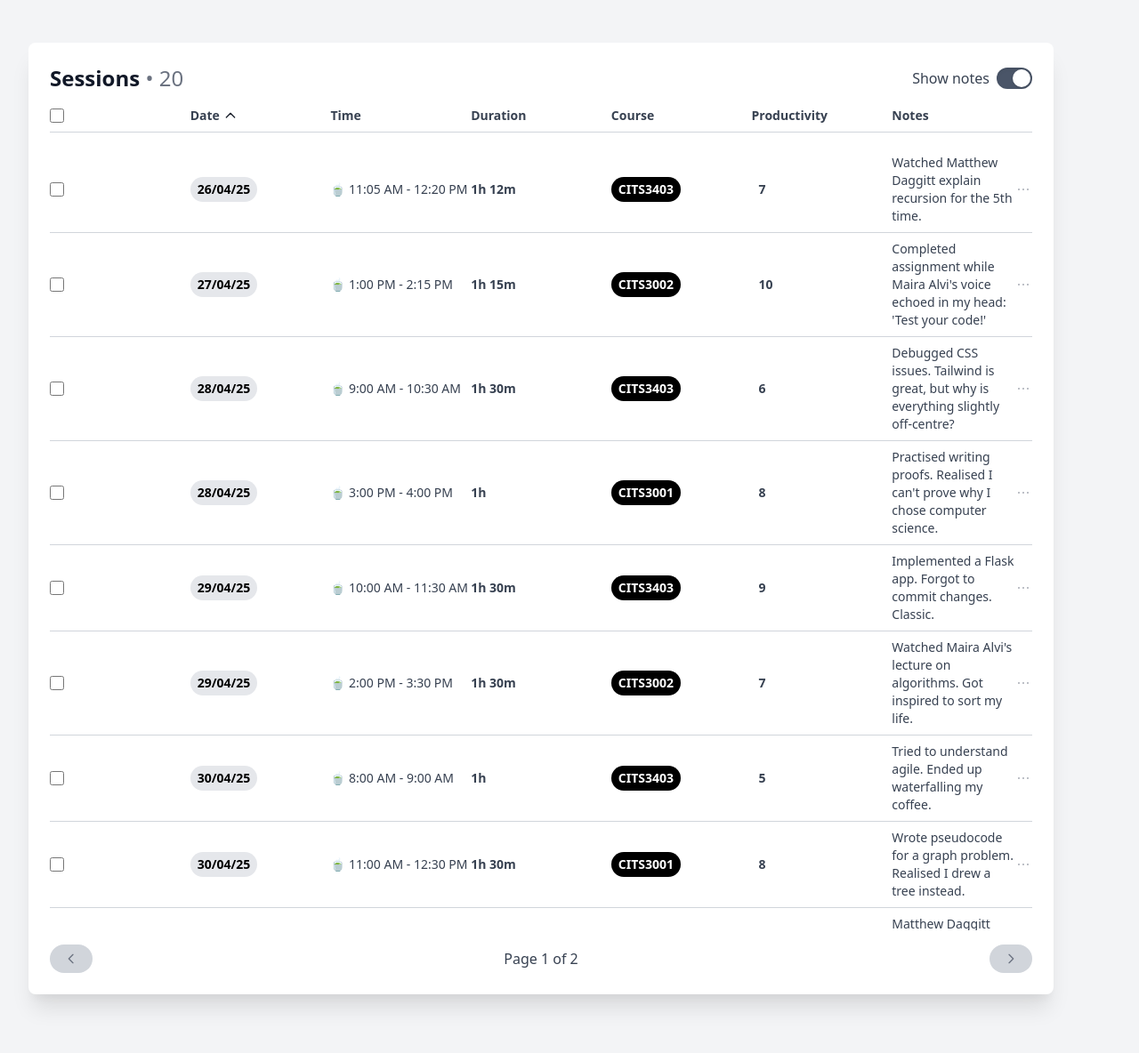
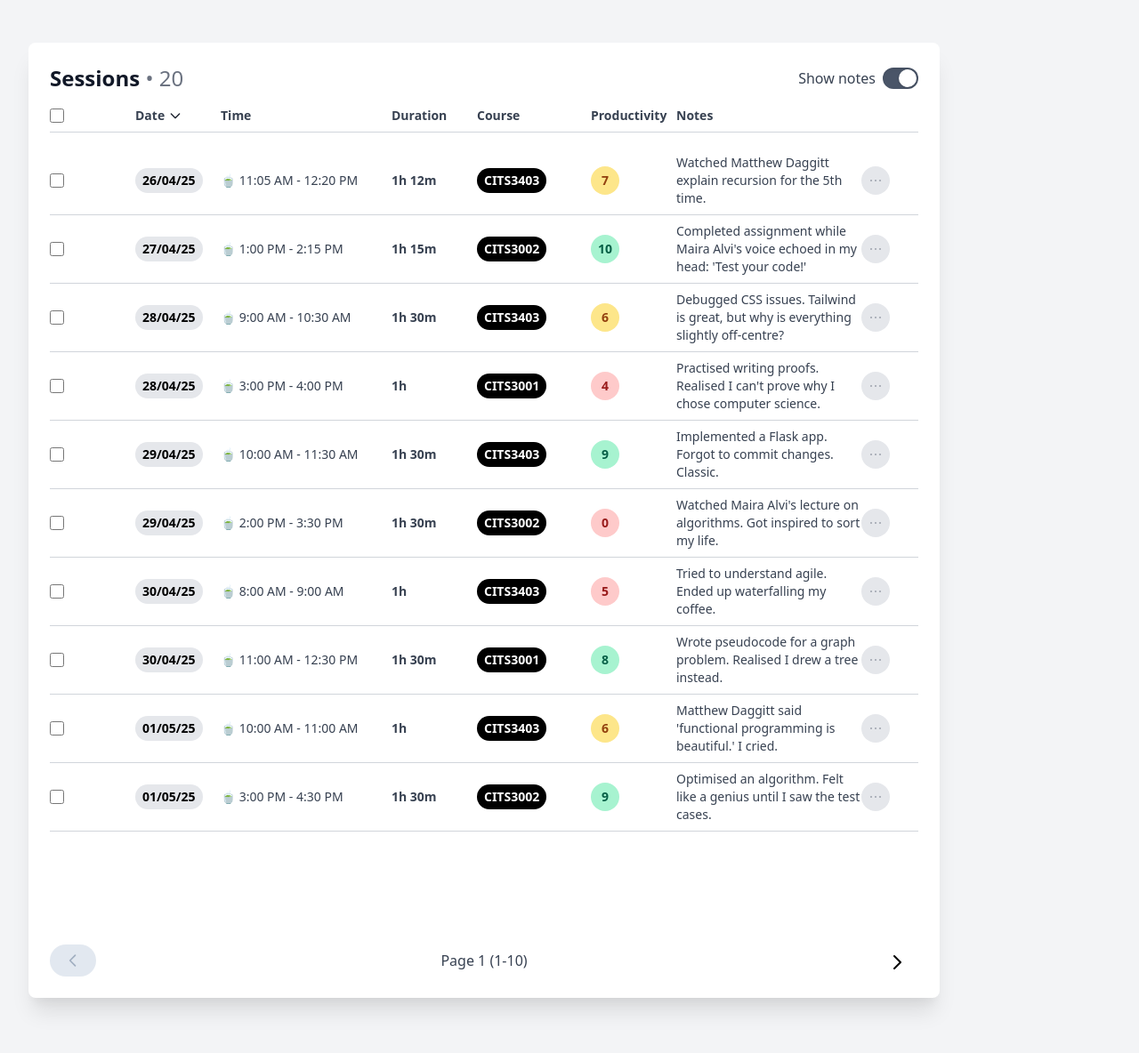
Before and after one commit to jiabaoliu-015/C16, a Flask app: page /test_sessions in a window 1280 px wide. Shown: the top 1184 px of the page at 89% size. Run offline with Flask 2, Linux system fonts and the light colour scheme.

Commit message:
Fixed the formatting of the session view div for optimised screen div use

```diff
--- a/app/sessions_data.py
+++ b/app/sessions_data.py
@@ -31,7 +31,7 @@ sessions = [
         "time": "3:00 PM - 4:00 PM",
         "duration": "1h",
         "course": "CITS3001",
-        "productivity": 8,
+        "productivity": 4,
         "notes": "Practised writing proofs. Realised I can't prove why I chose computer science.",
         "break_minutes": 5
     },
@@ -49,7 +49,7 @@ sessions = [
         "time": "2:00 PM - 3:30 PM",
         "duration": "1h 30m",
         "course": "CITS3002",
-        "productivity": 7,
+        "productivity": 0,
         "notes": "Watched Maira Alvi's lecture on algorithms. Got inspired to sort my life.",
         "break_minutes": 15
     },
--- a/app/static/js/fetch_sessions.js
+++ b/app/static/js/fetch_sessions.js
@@ -4,8 +4,9 @@ document.addEventListener("DOMContentLoaded", () => {
     const dateToggle = document.getElementById("date-toggle");
     const showNotesToggle = document.getElementById("show-notes");
     const selectAllCheckbox = document.getElementById("select-all");
-    let sessions = [];
     let sortOrder = "desc";
+    let currentPage = 1;
+    const sessionsPerPage = 10;
 
     // Fetch sessions from the server
     async function fetchSessions() {
@@ -14,10 +15,10 @@ document.addEventListener("DOMContentLoaded", () => {
             if (!response.ok) {
                 throw new Error(`HTTP error! status: ${response.status}`);
             }
-            sessions = await response.json();
+            const data = await response.json();
+            sessions = Array.isArray(data) ? data : []; // Ensure sessions is an array
             sessionCount.textContent = `• ${sessions.length}`; // Update session count
-            renderSessions();
-            applyProductivityColors();
+            sortSessionsByDate(); // Sort sessions before rendering
         } catch (error) {
             console.error("Failed to fetch sessions:", error);
             sessionList.innerHTML = `
@@ -27,9 +28,15 @@ document.addEventListener("DOMContentLoaded", () => {
         }
     }
 
-    // Render sessions in the DOM
+    let sessions = []; // Initialize sessions as an empty array
+
+    // Render sessions in the DOM with pagination
     function renderSessions() {
-        if (sessions.length === 0) {
+        const startIndex = (currentPage - 1) * sessionsPerPage;
+        const endIndex = startIndex + sessionsPerPage;
+        const paginatedSessions = sessions.slice(startIndex, endIndex);
+
+        if (!paginatedSessions || paginatedSessions.length === 0) {
             sessionList.innerHTML = `
                 <div class="text-gray-500 font-medium text-center py-4">
                     No sessions available.
@@ -37,80 +44,154 @@ document.addEventListener("DOMContentLoaded", () => {
             return;
         }
 
-        sessionList.innerHTML = sessions
-            .map(session => `
-                <div class="grid grid-cols-6 md:grid-cols-7 items-center text-gray-700 text-sm py-2 border-b border-gray-300 notes-row">
-                    <div class="flex items-center">
+        sessionList.innerHTML = paginatedSessions
+            .map(session => {
+                const productivityClass = getProductivityClass(session.productivity || 0); // Fallback for missing productivity
+                return `
+                    <div class="flex items-center text-gray-700 text-sm py-2 border-b border-gray-300 notes-row hover:bg-blue-100">
+                        <div class="flex items-center w-24">
                             <input type="checkbox" class="entry-checkbox form-checkbox h-4 w-4 text-blue-600">
                         </div>
-                    <div class="flex items-center">
-                        <span class="bg-gray-200 text-black font-bold rounded-full px-2 py-1">${session.date}</span>
+                        <div class="flex items-center w-24">
+                            <span class="bg-gray-200 text-black font-bold rounded-full px-2 py-1">${session.date || "N/A"}</span>
                         </div>
-                    <div class="flex items-center">
+                        <div class="flex items-center w-48">
                             <span class="relative group">
-                            🍵 ${session.time}
+                                🍵 ${session.time || "N/A"}
                                 <span class="absolute left-1/2 transform -translate-x-1/2 -translate-y-full bg-black text-white text-xs rounded px-2 py-1 opacity-0 group-hover:opacity-100 transition-opacity whitespace-nowrap">
                                     Break: ${session.break_minutes || 0}m
                                 </span>
                             </span>
                         </div>
-                    <div class="flex items-center font-bold">
-                        <span>${session.duration}</span>
+                        <div class="flex items-center font-bold w-24">
+                            <span>${session.duration || "N/A"}</span>
                         </div>
-                    <div class="flex items-center">
-                        <span class="bg-black text-white font-bold rounded-full px-2 py-1">${session.course}</span>
+                        <div class="flex items-center w-32">
+                            <span class="bg-black text-white font-bold rounded-full px-2 py-1">${session.course || "N/A"}</span>
                         </div>
-                    <div class="flex items-center">
-                        <span class="font-bold rounded-full px-2 py-1" data-productivity="${session.productivity}">
-                            ${session.productivity}
+                        <div class="flex items-center w-20">
+                            <span class="w-8 h-8 flex items-center justify-center rounded-full font-bold ${productivityClass}">
+                                ${session.productivity || 0}
                             </span>
                         </div>
-                    <div class="flex items-center justify-between notes-column col-span-2 md:col-span-1">
+                        ${showNotesToggle.checked ? `
+                        <div class="flex items-center justify-between notes-column w-64 pl-4">
                             <span>${session.notes || "No notes available"}</span>
-                        <button class="text-gray-500">
+                            <button class="relative text-gray-500 hover:text-gray-700">
+                                <div class="w-8 h-8 flex items-center justify-center bg-gray-200 rounded-full hover:bg-gray-300 transition-all">
                                     <svg xmlns="http://www.w3.org/2000/svg" class="h-5 w-5" fill="none" viewBox="0 0 24 24" stroke="currentColor">
                                         <path stroke-linecap="round" stroke-linejoin="round" stroke-width="2" d="M6 12h.01M12 12h.01M18 12h.01" />
                                     </svg>
+                                </div>
+                                <span class="absolute left-1/2 transform -translate-x-1/2 -translate-y-full bg-black text-white text-xs rounded px-2 py-1 opacity-0 hover:opacity-100 transition-opacity whitespace-nowrap">
+                                    Edit session
+                                </span>
                             </button>
+                        </div>` : ""}
                     </div>
-                </div>
-            `)
+                `;
+            })
             .join("");
+
+        updatePaginationInfo();
     }
 
-    // Apply productivity colors
-    function applyProductivityColors() {
-        const productivityElements = document.querySelectorAll(".productivity-color");
-        productivityElements.forEach(el => {
-            const productivity = parseInt(el.dataset.productivity, 10);
-            if (productivity <= 3) {
-                el.classList.add("bg-red-500", "text-white");
-            } else if (productivity <= 6) {
-                el.classList.add("bg-yellow-500", "text-black");
+    // Update pagination info and button states
+    function updatePaginationInfo() {
+        const totalPages = Math.ceil(sessions.length / sessionsPerPage);
+        const pageInfo = document.getElementById("page-info");
+        const prevPageButton = document.getElementById("prev-page");
+        const nextPageButton = document.getElementById("next-page");
+
+        const startRange = (currentPage - 1) * sessionsPerPage + 1;
+        const endRange = Math.min(currentPage * sessionsPerPage, sessions.length);
+
+        pageInfo.textContent = `Page ${currentPage} (${startRange}-${endRange})`;
+
+        // Update previous button state
+        if (currentPage === 1) {
+            prevPageButton.classList.add("cursor-not-allowed", "bg-gray-300", "text-gray-500");
+            prevPageButton.disabled = true;
         } else {
-                el.classList.add("bg-green-500", "text-white");
-            }
-        });
+            prevPageButton.classList.remove("cursor-not-allowed", "bg-gray-300", "text-gray-500");
+            prevPageButton.disabled = false;
         }
 
-    // Sort sessions by date
+        // Update next button state
+        if (currentPage === totalPages) {
+            nextPageButton.classList.add("cursor-not-allowed", "bg-gray-300", "text-gray-500");
+            nextPageButton.disabled = true;
+        } else {
+            nextPageButton.classList.remove("cursor-not-allowed", "bg-gray-300", "text-gray-500");
+            nextPageButton.disabled = false;
+        }
+    }
+
+    // Handle page navigation
+    function goToPage(page) {
+        const totalPages = Math.ceil(sessions.length / sessionsPerPage);
+        if (page < 1 || page > totalPages) return;
+
+        currentPage = page;
+        renderSessions();
+    }
+
+    // Helper function to determine the class for productivity rating
+    function getProductivityClass(productivity) {
+        if (productivity >= 0 && productivity <= 5) {
+            return "bg-red-200 text-red-800";
+        } else if (productivity >= 6 && productivity <= 7) {
+            return "bg-yellow-200 text-yellow-800";
+        } else if (productivity >= 8 && productivity <= 10) {
+            return "bg-green-200 text-green-800";
+        }
+        return "bg-gray-200 text-gray-800"; // Default fallback for invalid values
+    }
+
+    // Sort sessions by date and then by start time
     function sortSessionsByDate() {
         sessions.sort((a, b) => {
-            const dateA = new Date(a.date);
-            const dateB = new Date(b.date);
+            // Validate and parse dates
+            const dateA = a.date ? new Date(a.date.split("/").reverse().join("-")) : null;
+            const dateB = b.date ? new Date(b.date.split("/").reverse().join("-")) : null;
+
+            if (dateA && dateB) {
+                if (dateA - dateB !== 0) {
                     return sortOrder === "asc" ? dateA - dateB : dateB - dateA;
+                }
+            } else if (dateA) {
+                return sortOrder === "asc" ? -1 : 1;
+            } else if (dateB) {
+                return sortOrder === "asc" ? 1 : -1;
+            }
+
+            // Validate and parse start times
+            const timeA = a.time ? new Date(`1970-01-01T${a.time.split(" - ")[0]}`) : null;
+            const timeB = b.time ? new Date(`1970-01-01T${b.time.split(" - ")[0]}`) : null;
+
+            if (timeA && timeB) {
+                return sortOrder === "asc" ? timeA - timeB : timeB - timeA;
+            } else if (timeA) {
+                return sortOrder === "asc" ? -1 : 1;
+            } else if (timeB) {
+                return sortOrder === "asc" ? 1 : -1;
+            }
+
+            return 0; // Fallback if both date and time are invalid or equal
         });
+
+        // Toggle sortOrder and update button attribute
         sortOrder = sortOrder === "asc" ? "desc" : "asc";
+        const dateToggle = document.getElementById("date-toggle");
+        dateToggle.setAttribute("data-sort", sortOrder);
+
+        // Re-render sessions
         renderSessions();
-        applyProductivityColors();
     }
 
     // Toggle notes visibility
     function toggleNotesVisibility() {
-        const notesRows = document.querySelectorAll(".notes-row .notes-column");
-        notesRows.forEach(row => {
-            row.classList.toggle("hidden", !showNotesToggle.checked);
-        });
+        renderSessions(); // Re-render sessions to dynamically include or exclude the notes column
     }
 
     // Select all checkboxes
@@ -125,6 +206,8 @@ document.addEventListener("DOMContentLoaded", () => {
     dateToggle.addEventListener("click", sortSessionsByDate);
     showNotesToggle.addEventListener("change", toggleNotesVisibility);
     selectAllCheckbox.addEventListener("change", toggleSelectAll);
+    document.getElementById("prev-page").addEventListener("click", () => goToPage(currentPage - 1));
+    document.getElementById("next-page").addEventListener("click", () => goToPage(currentPage + 1));
 
     // Fetch and render sessions on page load
     fetchSessions();
--- a/app/static/js/productivity_color.js
+++ /dev/null
@@ -1,21 +0,0 @@
-document.addEventListener("DOMContentLoaded", () => {
-    const productivityElements = document.querySelectorAll("[data-productivity]");
-
-    productivityElements.forEach(element => {
-        const score = parseInt(element.getAttribute("data-productivity"), 10);
-
-        // Ensure consistent circular badge styles
-        element.classList.add("w-8", "h-8", "flex", "items-center", "justify-center", "rounded-full", "font-bold");
-
-        // Apply color based on productivity score
-        if (score >= 0 && score <= 3) {
-            element.classList.add("bg-red-200", "text-red-800");
-        } else if (score >= 4 && score <= 5) {
-            element.classList.add("bg-orange-200", "text-orange-800");
-        } else if (score >= 6 && score <= 7) {
-            element.classList.add("bg-yellow-200", "text-yellow-800");
-        } else if (score >= 8 && score <= 10) {
-            element.classList.add("bg-green-200", "text-green-800");
-        }
-    });
-});
--- a/app/static/js/select_all_toggle.js
+++ /dev/null
@@ -1,10 +0,0 @@
-document.addEventListener("DOMContentLoaded", () => {
-    const selectAllCheckbox = document.getElementById("select-all");
-    const entryCheckboxes = document.querySelectorAll(".entry-checkbox");
-
-    selectAllCheckbox.addEventListener("change", () => {
-        entryCheckboxes.forEach(checkbox => {
-            checkbox.checked = selectAllCheckbox.checked;
-        });
-    });
-});
--- a/app/static/js/show_notes_toggle.js
+++ /dev/null
@@ -1,23 +0,0 @@
-document.addEventListener("DOMContentLoaded", () => {
-    const toggle = document.getElementById("show-notes");
-    const toggleBg = document.getElementById("toggle-bg");
-    const toggleKnob = document.getElementById("toggle-knob");
-    const notesRows = document.querySelectorAll(".notes-row");
-
-    const updateToggle = () => {
-        if (toggle.checked) {
-            toggleBg.classList.add("toggle-active");
-            toggleKnob.style.transform = "translateX(16px)";
-            notesRows.forEach(row => row.classList.remove("hidden"));
-        } else {
-            toggleBg.classList.remove("toggle-active");
-            toggleKnob.style.transform = "translateX(0)";
-            notesRows.forEach(row => row.classList.add("hidden"));
-        }
-    };
-
-    toggle.addEventListener("change", updateToggle);
-
-    // Initialize default state
-    updateToggle();
-});
--- a/app/static/js/sort_sessions.js
+++ /dev/null
@@ -1,35 +0,0 @@
-document.addEventListener("DOMContentLoaded", () => {
-    sortSessionsByDate(); // Sort sessions by default on page load
-});
-
-function sortSessionsByDate() {
-    const toggleButton = document.getElementById("date-toggle");
-    const sortOrder = toggleButton.getAttribute("data-sort");
-    const sessionsContainer = document.querySelectorAll(".notes-row");
-
-    // Convert NodeList to an array for sorting
-    const sessionsArray = Array.from(sessionsContainer);
-
-    // Sort sessions based on date and time
-    sessionsArray.sort((a, b) => {
-        const dateA = new Date(a.querySelector(".bg-gray-200").textContent.trim());
-        const dateB = new Date(b.querySelector(".bg-gray-200").textContent.trim());
-        const timeA = a.querySelector(".notes-row span:nth-child(2)").textContent.trim();
-        const timeB = b.querySelector(".notes-row span:nth-child(2)").textContent.trim();
-
-        if (sortOrder === "desc") {
-            return dateB - dateA || timeA.localeCompare(timeB);
-        } else {
-            return dateA - dateB || timeB.localeCompare(timeA);
-        }
-    });
-
-    // Update the DOM with sorted sessions
-    const parentContainer = document.querySelector(".max-w-6xl");
-    sessionsArray.forEach(session => parentContainer.appendChild(session));
-
-    // Toggle sort order and arrow direction
-    toggleButton.setAttribute("data-sort", sortOrder === "desc" ? "asc" : "desc");
-    const arrowPath = toggleButton.querySelector("path");
-    arrowPath.setAttribute("d", sortOrder === "desc" ? "M5 15l7-7 7 7" : "M19 9l-7 7-7-7");
-}
--- a/app/templates/test_sessions.html
+++ b/app/templates/test_sessions.html
@@ -5,10 +5,6 @@
     <meta name="viewport" content="width=device-width, initial-scale=1.0">
     <title>Test Sessions</title>
     <link rel="stylesheet" href="https://cdn.jsdelivr.net/npm/tailwindcss@2.2.19/dist/tailwind.min.css">
-    <script src="/static/js/show_notes_toggle.js" defer></script>
-    <script src="/static/js/select_all_toggle.js" defer></script>
-    <script src="/static/js/productivity_color.js" defer></script>
-    <script src="/static/js/sort_sessions.js" defer></script>
     <script src="/static/js/fetch_sessions.js" defer></script>
     <style>
         /* Add styles for the toggle when active */
@@ -18,6 +14,7 @@
         /* Add styles for scrollable session list */
         #session-list {
             max-height: 60vh;
+            min-height: 60vh; /* Ensure constant height */
             overflow-y: auto;
         }
         /* Highlight active sort button */
@@ -25,10 +22,15 @@
             color: #1a202c; /* Darker gray */
             font-weight: bold;
         }
+        button:disabled {
+            background-color: #e2e8f0; /* Light grey */
+            color: #a0aec0; /* Lighter text grey */
+            cursor: not-allowed;
+        }
     </style>
 </head>
 <body class="bg-gray-100 min-h-screen py-12 px-4 md:px-8">
-    <div class="max-w-6xl bg-white rounded-lg shadow-xl p-6 mb-16"> <!-- Increased bottom margin -->
+    <div class="max-w-5xl bg-white rounded-lg shadow-xl p-6 mb-16"> <!-- Increased bottom margin -->
         <!-- Header -->
         <div class="flex justify-between items-center mb-4">
             <h2 class="text-2xl font-bold text-gray-900">
@@ -45,11 +47,11 @@
         </div>
 
         <!-- Table Header -->
-        <div class="grid grid-cols-6 md:grid-cols-7 items-center text-gray-700 font-bold text-sm border-b border-gray-300 pb-2">
-            <div class="flex items-center">
+        <div class="flex items-center text-gray-700 font-bold text-sm border-b border-gray-300 pb-2">
+            <div class="flex items-center w-24">
                 <input type="checkbox" id="select-all" class="form-checkbox h-4 w-4 text-blue-600">
             </div>
-            <div class="flex items-center space-x-1">
+            <div class="flex items-center w-24 space-x-1">
                 <span class="font-extrabold">Date</span>
                 <button class="text-gray-500 sort-active" id="date-toggle" data-sort="desc" aria-label="Sort by date">
                     <svg xmlns="http://www.w3.org/2000/svg" class="h-4 w-4" fill="none" viewBox="0 0 24 24" stroke="currentColor">
@@ -57,11 +59,21 @@
                     </svg>
                 </button>
             </div>
-            <span>Time</span>
-            <span>Duration</span>
-            <span>Course</span>
-            <span>Productivity</span>
-            <span class="notes-column col-span-2 md:col-span-1">Notes</span>
+            <div class="flex items-center w-48">
+                <span>Time</span>
+            </div>
+            <div class="flex items-center w-24">
+                <span>Duration</span>
+            </div>
+            <div class="flex items-center w-32">
+                <span>Course</span>
+            </div>
+            <div class="flex items-center w-24">
+                <span>Productivity</span>
+            </div>
+            <div class="flex items-center w-64">
+                <span>Notes</span>
+            </div>
         </div>
 
         <!-- Dynamic Session Entries Placeholder -->
@@ -71,14 +83,14 @@
 
         <!-- Pagination -->
         <div class="flex justify-between items-center mt-4">
-            <button class="bg-gray-300 text-gray-500 px-4 py-2 rounded-full cursor-not-allowed" aria-label="Previous page">
-                <svg xmlns="http://www.w3.org/2000/svg" class="h-4 w-4" fill="none" viewBox="0 0 24 24" stroke="currentColor">
+            <button id="prev-page" class="bg-gray-300 text-gray-500 px-4 py-2 rounded-full" aria-label="Previous page" disabled>
+                <svg xmlns="http://www.w3.org/2000/svg" class="h-5 w-5" fill="none" viewBox="0 0 24 24" stroke="currentColor">
                     <path stroke-linecap="round" stroke-linejoin="round" stroke-width="2" d="M15 19l-7-7 7-7" />
                 </svg>
             </button>
-            <div class="text-gray-700 font-medium">Page 1 of 2</div>
-            <button class="bg-gray-300 text-gray-500 px-4 py-2 rounded-full cursor-not-allowed" aria-label="Next page">
-                <svg xmlns="http://www.w3.org/2000/svg" class="h-4 w-4" fill="none" viewBox="0 0 24 24" stroke="currentColor">
+            <div id="page-info" class="text-gray-700 font-medium">Page 1 (1-10)</div>
+            <button id="next-page" class="bg-gray-300 text-gray-500 px-4 py-2 rounded-full" aria-label="Next page" disabled>
+                <svg xmlns="http://www.w3.org/2000/svg" class="h-5 w-5" fill="none" viewBox="0 24 24" stroke="currentColor">
                     <path stroke-linecap="round" stroke-linejoin="round" stroke-width="2" d="M9 5l7 7-7 7" />
                 </svg>
             </button>
```
Also changed, not shown: app/static/js/pagination.js (added, +9 -0 lines). Lines whose indentation alone changed are shown as unchanged.
